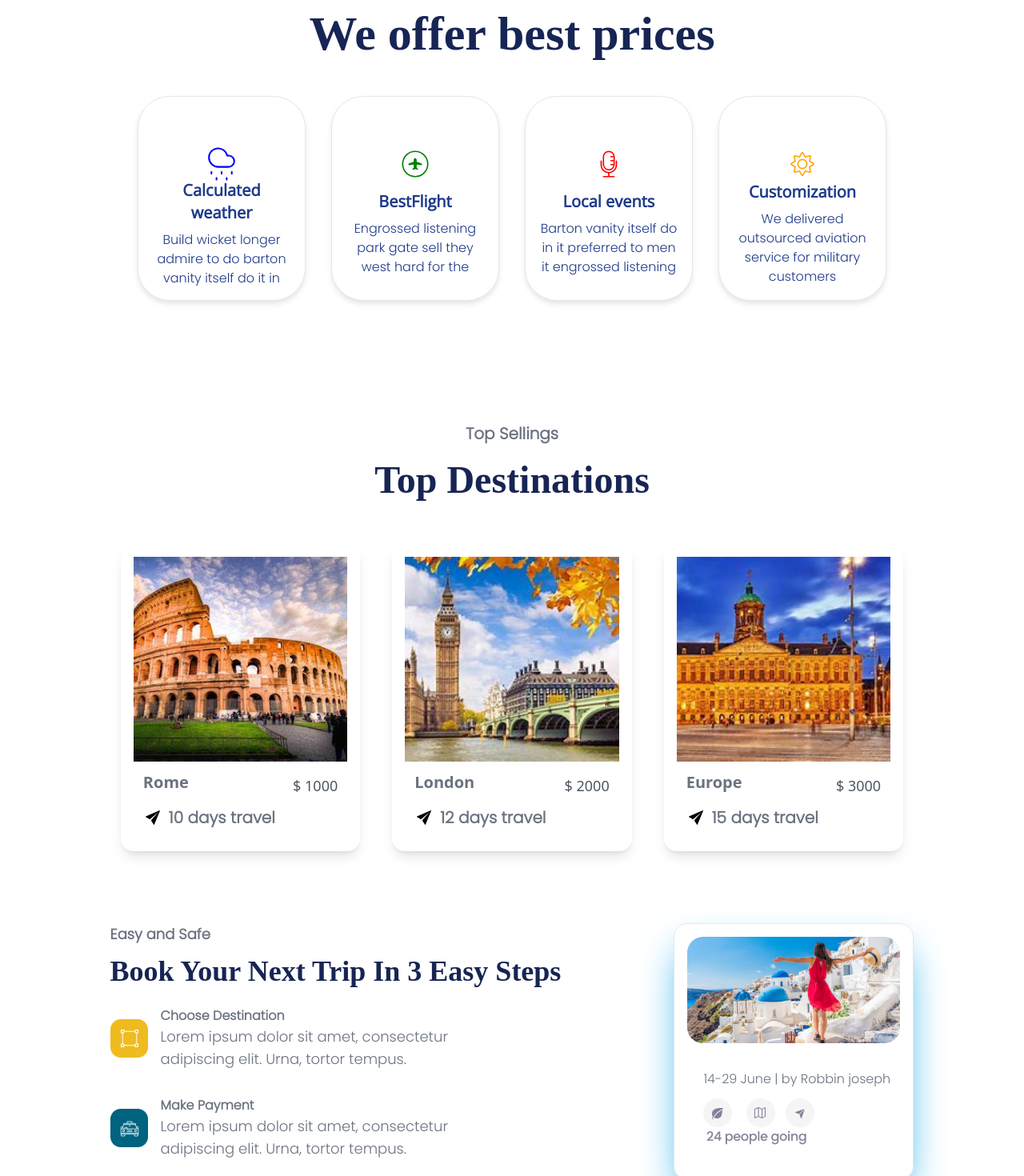
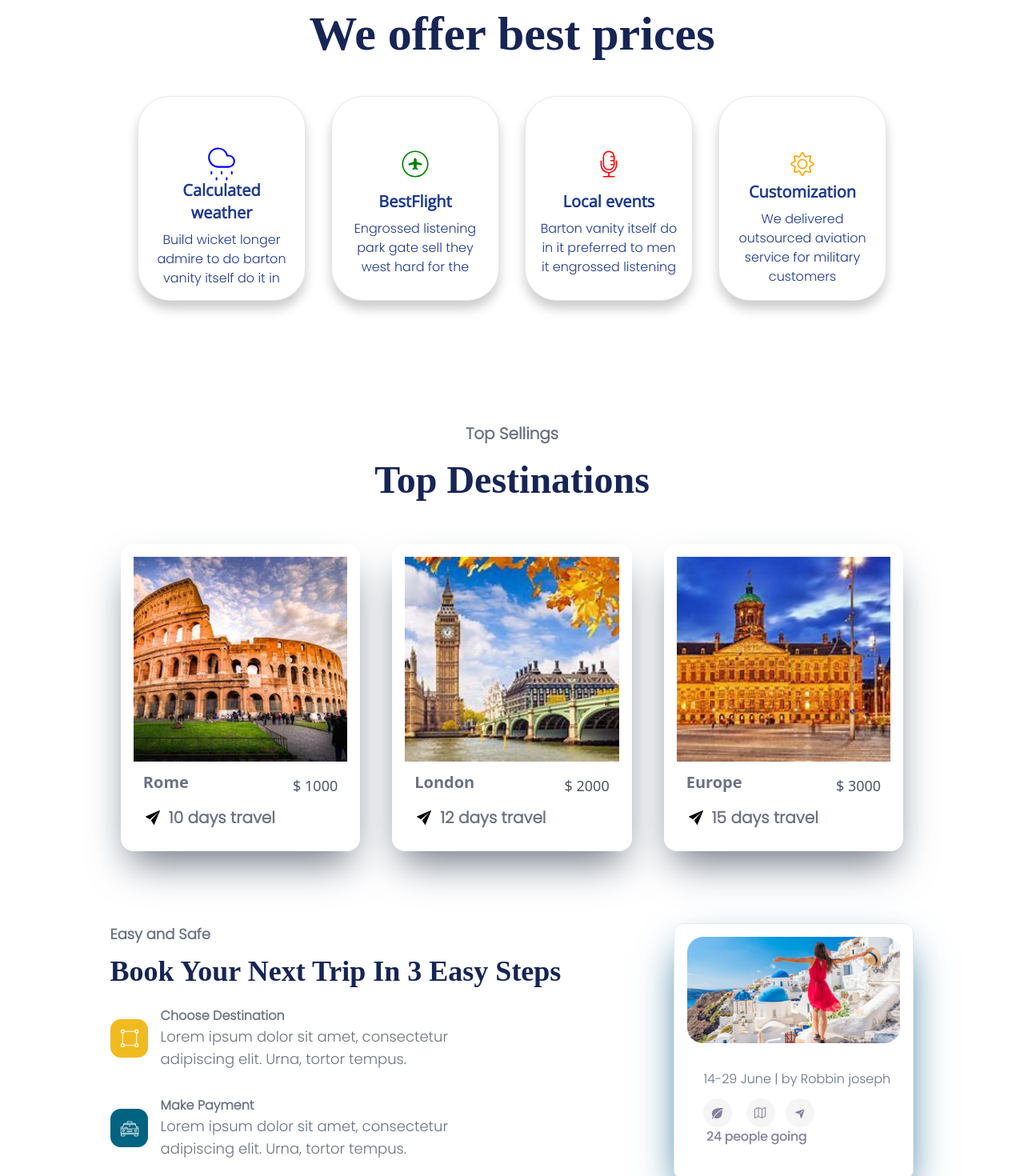
Before and after one commit to santhosh9912/new-crud, a React (Create React App) app: page / in a window 1280 px wide. Shown: the part 940-2410 px from the top of the page at 80% size. Built offline with nearby package versions, Linux system fonts and the light colour scheme; a web font is replaced by a local one.

Commit message:
card shadow

```diff
--- a/src/components/Card.jsx
+++ b/src/components/Card.jsx
@@ -43,7 +43,7 @@ const CardList = () => {
   const cardCommonStyle = {
     width: "210px",
     margin: "16px",
-    boxShadow: "0 4px 6px rgba(0, 0, 0, 0.1)", // Add box shadow to all cards
+    boxShadow: "0 10px 14px rgba(0, 0, 0, 0.2)", // Add box shadow to all cards
     backgroundColor: "white", // Add background color to all cards
     borderRadius: "40px",
   };
@@ -62,8 +62,8 @@ const CardList = () => {
 
         return (
           <div key={index} >
-            <div className="w-56 h-64  py-10  border rounded-lg overflow-hidden shadow-md mx-auto transition duration-300 transform hover:scale-105 hover:shadow-xl bg-white" style={cardCommonStyle}>
-              <div className="h-1/2 flex justify-center items-center rounded-t-lg">
+            <div className="w-56 h-64  py-10  border rounded-lg overflow-hidden  mx-auto transition duration-300 transform hover:scale-105 hover:shadow-xl bg-white" style={cardCommonStyle}>
+              <div className="h-1/2 flex justify-center items-center rounded-t-lg ">
                 {icon}
               </div>
               <div className="h-1/2 p-4 rounded-b-md flex flex-col justify-center items-center">
--- a/src/components/DestinationCard.jsx
+++ b/src/components/DestinationCard.jsx
@@ -35,7 +35,7 @@ export const DestinationCard = () => {
         </div>
         {cardsDestinationData.map((card, index) => (
           <div key={index} className="col-span-1 flex justify-center ">
-            <div className="rounded-2xl shadow-lg w-80 h-96 mx-2 p-4 transform transition-transform hover:scale-105 overflow-hidden">
+            <div className="rounded-2xl shadow-2xl shadow-gray-500 w-80 h-96 mx-2 p-4 transform transition-transform hover:scale-105 overflow-hidden">
               <div className="w-full h-64 overflow-hidden">
                 <img
                   src={card.imageUrl}
--- a/src/components/TwoColumnGrid.jsx
+++ b/src/components/TwoColumnGrid.jsx
@@ -58,7 +58,7 @@ export const TwoColumnGrid = () => {
         <div className="col-span-1 pl-20">
           {/* Second column */}
           <div
-            className="w-370 h-300 border rounded-2xl shadow-sky-500 shadow-2xl overflow-hidden p-4" // Added p-4 for padding
+            className="w-370 h-300 border rounded-xl shadow-sky-800 shadow-2xl overflow-hidden p-4" // Added p-4 for padding
             style={{ width: "300px", height: "320px" }} // Adjust the height here
           >
             <img
```
